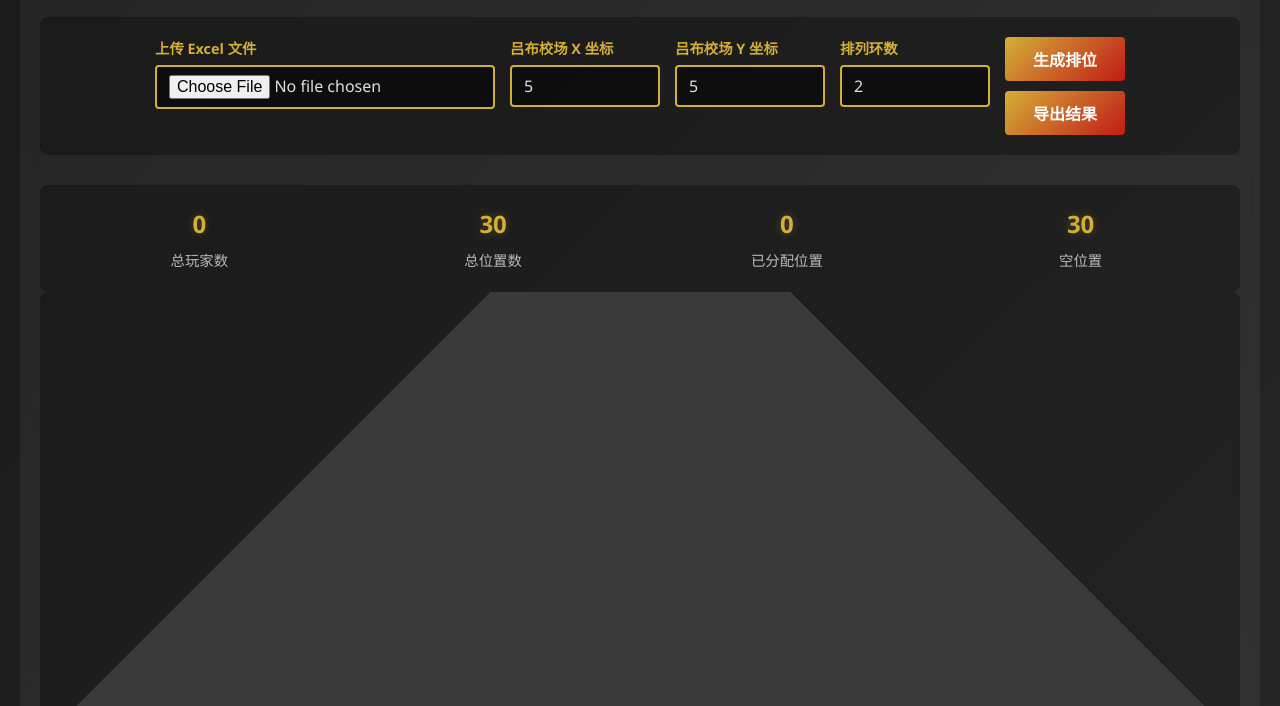
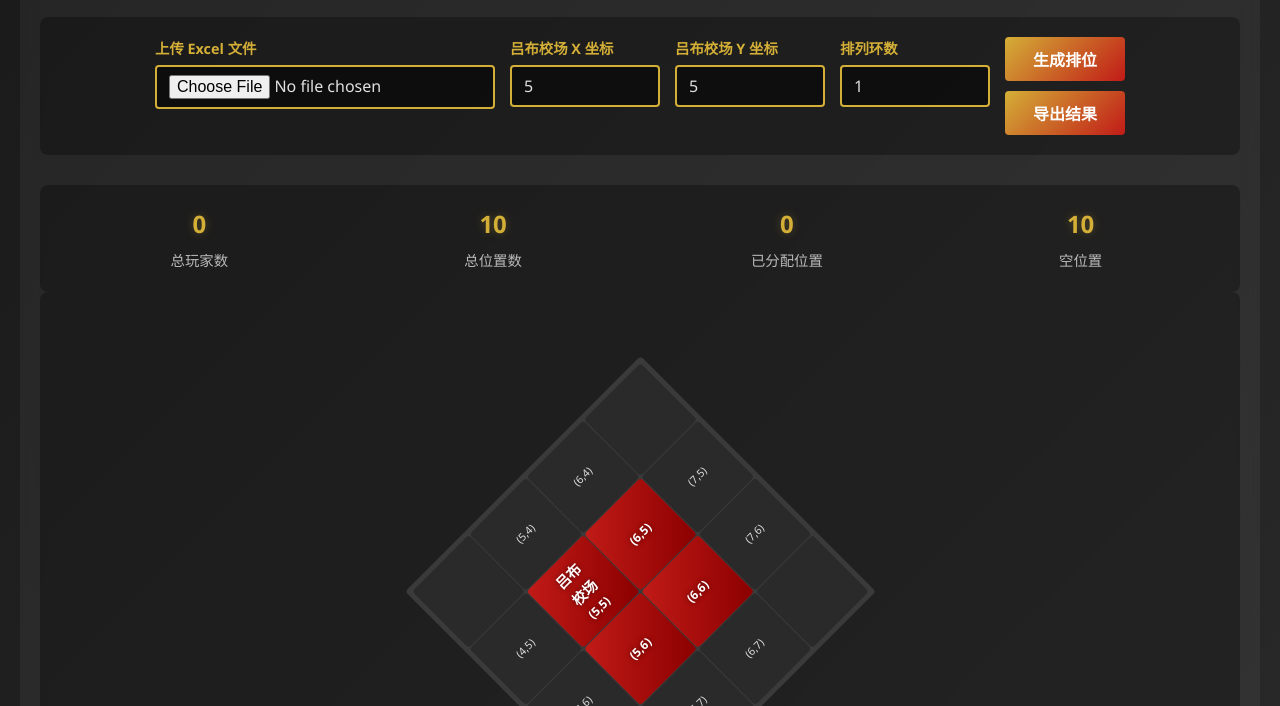
Before and after one commit to littlemo/sanbing_lvbu_pos, a website: page index.html in a window 1280 px wide. Shown: the part 94-800 px from the top of the page. Drawn offline with Linux system fonts and the light colour scheme.

Commit message:
feat: 优化功能并添加新列
1. 为每个单元格标出XY坐标值
2. 移除排位结果中的'战力'列
3. 添加'坦度'和'输出'两列数据
4. 调整环数最大值为4
5. 根据环数动态调整布局图高度

```diff
--- a/app.js
+++ b/app.js
@@ -48,7 +48,9 @@ function processPlayerData(jsonData) {
                     const player = {
                         name: String(row['角色']).trim(),
                         stats: parseFloat(row['四维和'] || 0),
-                        power: parseFloat(row['战力'] || 0)
+                        power: parseFloat(row['战力'] || 0),
+                        defense: parseFloat(row['坦度'] || 0),
+                        attack: parseFloat(row['输出'] || 0)
                     };
 
                     if (!isNaN(player.stats)) {
@@ -61,7 +63,9 @@ function processPlayerData(jsonData) {
                 const player = {
                     name: String(row['角色']).trim(),
                     stats: parseFloat(row['四维和'] || 0),
-                    power: parseFloat(row['战力'] || 0)
+                    power: parseFloat(row['战力'] || 0),
+                    defense: parseFloat(row['坦度'] || 0),
+                    attack: parseFloat(row['输出'] || 0)
                 };
 
                 if (!isNaN(player.stats)) {
@@ -80,6 +84,15 @@ function generateGrid() {
     const lubuX = parseInt(document.getElementById('lubuX').value);
     const lubuY = parseInt(document.getElementById('lubuY').value);
     const ringCount = parseInt(document.getElementById('ringCount').value);
+
+    const gridContainer = document.getElementById('grid-container');
+    const heights = {
+        1: 600,
+        2: 800,
+        3: 1000,
+        4: 1200
+    };
+    gridContainer.style.minHeight = `${heights[ringCount]}px`;
 
     const positions = calculatePositions(lubuX, lubuY, ringCount);
 
@@ -119,7 +132,9 @@ function generateGrid() {
             if (x >= lubuX && x <= lubuX + 1 && y >= lubuY && y <= lubuY + 1) {
                 cell.className += ' lubu';
                 if (x === lubuX && y === lubuY) {
-                    cell.innerHTML = '吕布<br>校场';
+                    cell.innerHTML = `吕布<br>校场<br><small>(${x},${y})</small>`;
+                } else {
+                    cell.innerHTML = `<small>(${x},${y})</small>`;
                 }
             } else {
                 const playerPos = positions.find(pos => pos.x === x && pos.y === y);
@@ -137,13 +152,16 @@ function generateGrid() {
                             rank: playerPos.index + 1,
                             name: player.name,
                             stats: player.stats,
-                            power: player.power,
+                            defense: player.defense,
+                            attack: player.attack,
                             x: x,
                             y: y,
                             ring: playerPos.ring,
                             positionType: playerPos.positionType
                         });
                     }
+                } else {
+                    cell.innerHTML = `<small>(${x},${y})</small>`;
                 }
             }
 
@@ -162,15 +180,12 @@ function calculatePositions(lubuX, lubuY, ringCount) {
     const baseY = lubuY;
 
     for (let ring = 1; ring <= ringCount; ring++) {
-        const minX = baseX - ring;
-        const maxX = baseX + ring + 1;
-        const minY = baseY - ring;
-        const maxY = baseY + ring + 1;
+        const outerX = baseX + 2 + ring - 1;
+        const outerY = baseY + 2 + ring - 1;
 
-        for (let x = minX; x <= maxX; x++) {
-            for (let y = minY; y <= maxY; y++) {
-                if (isOnRing(x, y, baseX, baseY, ring)) {
-                    if (!isLubuField(x, y, baseX, baseY)) {
+        for (let x = baseX - ring; x <= baseX + 1 + ring; x++) {
+            for (let y = baseY - ring; y <= baseY + 1 + ring; y++) {
+                if (!isLubuField(x, y, baseX, baseY) && isOnRing(x, y, baseX, baseY, ring)) {
                     positions.push({
                         x: x,
                         y: y,
@@ -178,7 +193,6 @@ function calculatePositions(lubuX, lubuY, ringCount) {
                         positionType: getPositionType(x, y, baseX, baseY, ring),
                         index: positions.length
                     });
-                    }
                 }
             }
         }
@@ -192,14 +206,25 @@ function isLubuField(x, y, baseX, baseY) {
 }
 
 function isOnRing(x, y, baseX, baseY, ring) {
-    const distX = Math.max(Math.abs(x - baseX), Math.abs(x - (baseX + 1)));
-    const distY = Math.max(Math.abs(y - baseY), Math.abs(y - (baseY + 1)));
-    return Math.max(distX, distY) === ring;
+    const distLeft = x - baseX;
+    const distRight = (baseX + 1) - x;
+    const distTop = y - baseY;
+    const distBottom = (baseY + 1) - y;
+
+    const minDist = Math.min(Math.abs(distLeft), Math.abs(distRight),
+                           Math.abs(distTop), Math.abs(distBottom));
+
+    return minDist === ring;
 }
 
 function getPositionType(x, y, baseX, baseY, ring) {
-    const distX = Math.max(Math.abs(x - baseX), Math.abs(x - (baseX + 1)));
-    const distY = Math.max(Math.abs(y - baseY), Math.abs(y - (baseY + 1)));
+    const distLeft = Math.abs(x - baseX);
+    const distRight = Math.abs(x - (baseX + 1));
+    const distTop = Math.abs(y - baseY);
+    const distBottom = Math.abs(y - (baseY + 1));
+
+    const distX = Math.min(distLeft, distRight);
+    const distY = Math.min(distTop, distBottom);
 
     if (distX === ring && distY === ring) {
         return '角';
@@ -218,7 +243,8 @@ function updateResultsTable() {
             <td>${row.rank}</td>
             <td>${row.name}</td>
             <td>${row.stats.toFixed(0)}</td>
-            <td>${row.power.toFixed(0)}</td>
+            <td>${row.defense.toFixed(0)}</td>
+            <td>${row.attack.toFixed(0)}</td>
             <td>${row.x}</td>
             <td>${row.y}</td>
             <td>${row.ring}</td>
@@ -251,7 +277,8 @@ function downloadResults() {
         '排名': row.rank,
         '玩家': row.name,
         '四维和': row.stats,
-        '战力': row.power,
+        '坦度': row.defense,
+        '输出': row.attack,
         'X坐标': row.x,
         'Y坐标': row.y,
         '环数': row.ring,
@@ -321,4 +348,5 @@ document.getElementById('excelFile').addEventListener('change', function(e) {
 
 document.addEventListener('DOMContentLoaded', function() {
     updateStats();
+    generateGrid();
 });
--- a/index.html
+++ b/index.html
@@ -329,7 +329,7 @@
 
             <div class="control-group">
                 <label for="ringCount">排列环数</label>
-                <input type="number" id="ringCount" value="2" min="1" max="5">
+                <input type="number" id="ringCount" value="1" min="1" max="4">
             </div>
 
             <div style="display: flex; flex-direction: column; justify-content: flex-end; gap: 10px;">
@@ -369,7 +369,8 @@
                         <th>排名</th>
                         <th>玩家姓名</th>
                         <th>四维和</th>
-                        <th>战力</th>
+                        <th>坦度</th>
+                        <th>输出</th>
                         <th>X坐标</th>
                         <th>Y坐标</th>
                         <th>环数</th>
```
Also changed, not shown: dist/app.js, dist/index.html. Lines whose indentation alone changed are shown as unchanged.
